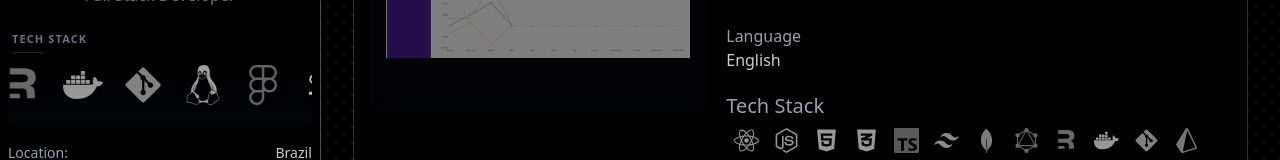
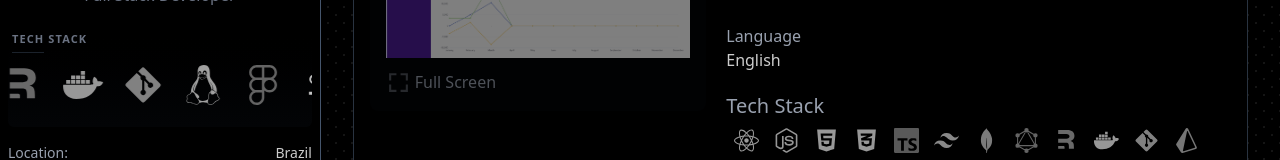
Before and after one commit to jhonatanAlanFerreira/portfolio, a Next.js app: page / in a window 1280 px wide. Shown: the part 193-353 px from the top of the page. Built offline with nearby package versions, Linux system fonts and the light colour scheme.

Commit message:
adjust full screen button style

```diff
--- a/components/pageComponents/Projects.tsx
+++ b/components/pageComponents/Projects.tsx
@@ -46,11 +46,9 @@ export default function Projects() {
                     >
                       <BiFullscreen
                         size={25}
-                        className="text-gray-400/50 opacity-0 group-hover:opacity-100"
+                        className="text-gray-400/50"
                       ></BiFullscreen>
-                      <span className="text-gray-400 hidden group-hover:flex">
-                        Full Screen
-                      </span>
+                      <span className="text-gray-400">Full Screen</span>
                     </div>
                   </div>
                 </div>
```
